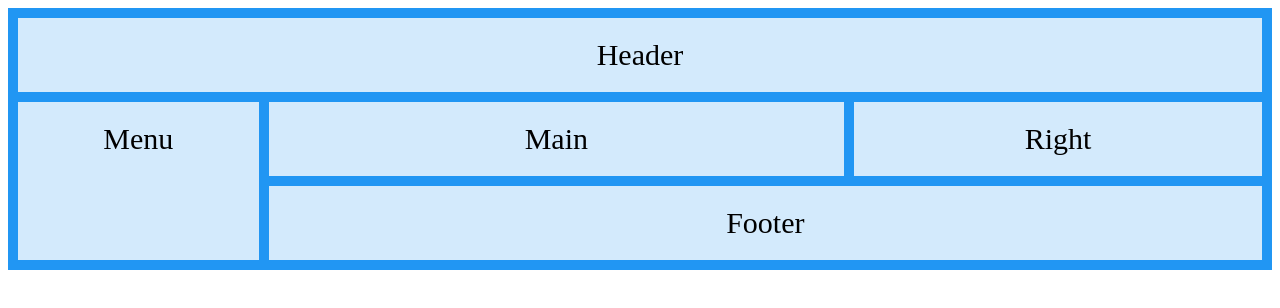
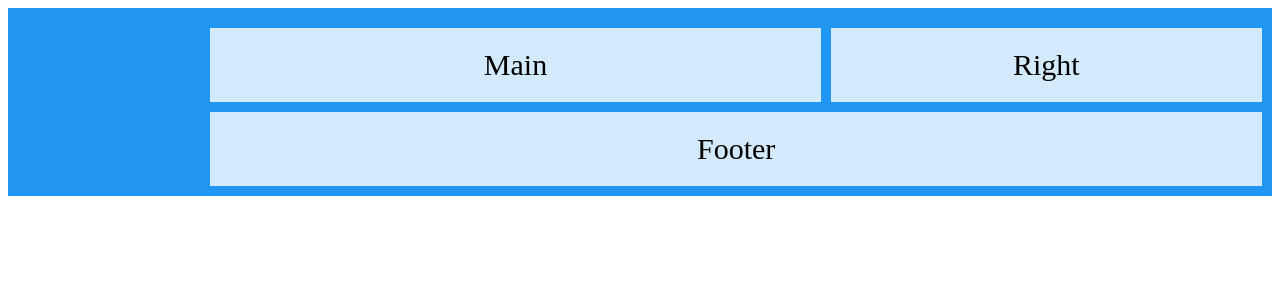
Before and after one commit to craigjem/RMIT-FrontEndWebDevelopment, a plain HTML site: page index.html in a window 1280 px wide. Drawn offline with nearby package versions, Linux system fonts and the light colour scheme.

Commit message:
Update index.html

```diff
--- a/index.html
+++ b/index.html
@@ -10,8 +10,8 @@
 <body>
 
   <div class="grid-container">
-    <div class="item1">Header</div>
-    <div class="item2">Menu</div>
+    <!--div class="item1">Header</div-->
+    <!--div class="item2">Menu</div-->
     <div class="item3">Main</div>
     <div class="item4">Right</div>
     <div class="item5">Footer</div>
```
